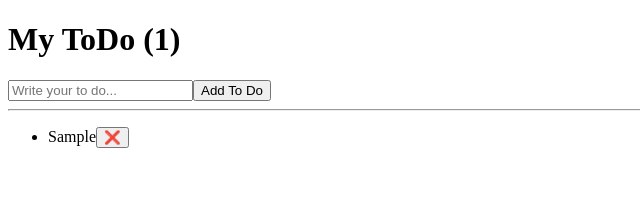
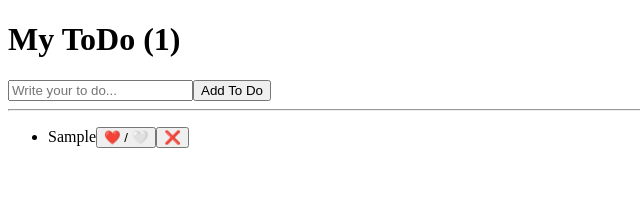
Before and after one commit to jjds1126/react-01-todo, a React (Vite) app: page / in a window 1280 px wide. Both pictures are taken after typing "Sample" into the empty fields and a click on the button "Add To Do". Shown: the top 217 px of the page, without its empty margins (0-640 px from the left). Built offline with nearby package versions, Linux system fonts and the light colour scheme.

Commit message:
상태 토글 기능 작성

```diff
--- a/src/App.jsx
+++ b/src/App.jsx
@@ -14,24 +14,8 @@ function App() {
 };
 
     const handleDeletTodo = (target) => {
-        // todoList 에서 지워야되는 대상을 지우는 것
-        // 지워야 되는 대상을 특정하려면?
-        // 클릭을 한 대상, event가 일어난 대상은 button임. "밥먹기"라는 글자도 아니고, li도 아님
-
-        // 버튼을 통해서는 우리가 삭제해야 하는 "밤먹기" 라는 그 대상 자체, 인덱스번호를 가져올 수 있는 방법이 없음
-
-        // 아래에 onClick에 부분에 함수 안의 함수 형태로 바꾸어, index번호를 받는 handleDeleteTodo 함수를 바꿨음
-        // 결론 : handleDeleteTodo 함수가 해야하는 일은 들어온 index번호를 받아 todoList의 값을 변경하는 일을 해야함
-
-        // filter (O)           =>걸러낸다  index가 아닌 애들만 남기면 됨
         const result = todoList.filter((item, index) => { return target !== index });
-        // 1순회 때 "밥먹기" -> index : 0    -> 조건인 1 != 0 -> true   -> result에 "밥먹기" 포함됨
-        // 2순회 때 "잠자기" -> index : 1     -> 조건의 1 !== 1 -> false  -> 걸러짐
-        // 3순회 떄 "공부하기" -> index : 2    -> 조건의 1 != 2  -. true  -> result에 "공부하기" 가 포함됨
-
-        // 결론인 ["밥먹기", "공부하기"] 새로운 array가 result에 정장됨
         setTodoList(result);
-        // React는 todoList state의 값이 바뀌었으니 화면을 리렌더링함
     };
 
     return(
@@ -50,17 +34,10 @@ function App() {
             <ul>
                 {todoList.map((item, index) => <li key={index}>
                 {item}
+                <button>❤️ / 🤍</button>
 
                 <button onClick={() => {
                     return handleDeletTodo(index);
-
-                    // onClick이든 onSubmit, onChange 에 제공되어야 되는 함수 설계도엔 event만 제공함
-                    //
-                    // event 뿐만 아니라 다른 데이터도 필요하다면 그 함수 셀계도만으로는 불가ㅏ능
-                    //      => 함수 안의 함수를 새로 만들어서 내가 원하는 데잍터를 집어넣어서 함수를 실행
-
-                    // onClick이 실행되면 () => {} 가 실행되는데
-                    // 그 안에 handleDeleteTodo(index)가 실행됨
                 }}>❌</button>
                 </li>)}
             </ul>
```
